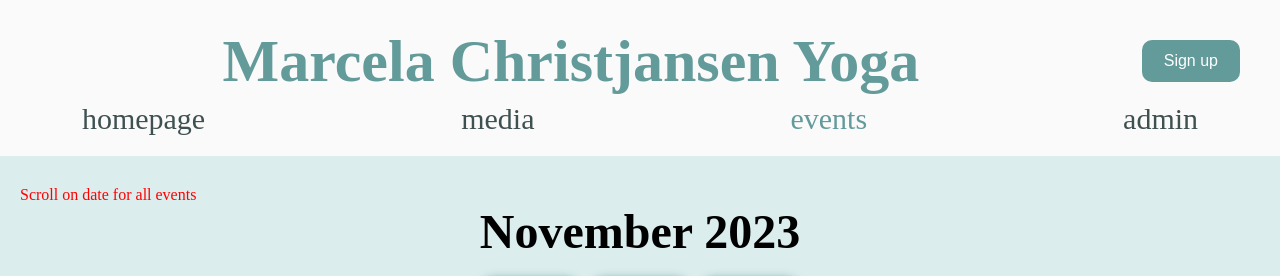
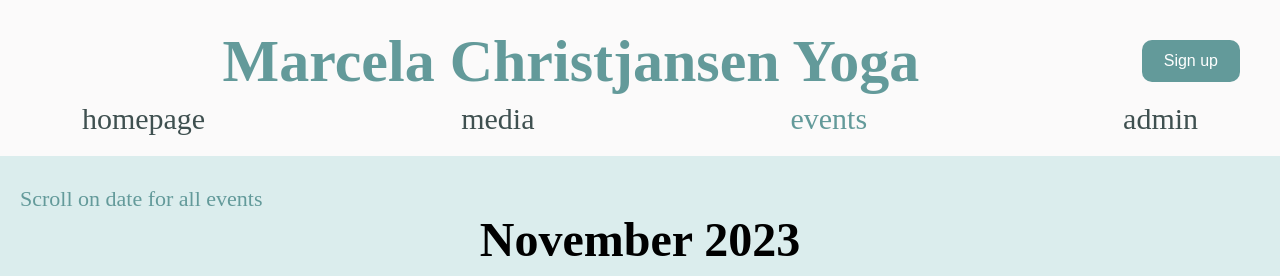
Before and after one commit to MaxusTheOne/Yoga-frontend, a React (Vite) app in the folder YogaFrontend/: page /events in a window 1280 px wide. Shown: the top 276 px of the page. Built offline with nearby package versions, Linux system fonts and the light colour scheme; no server answers; a web font is replaced by a local one.

Commit message:
styling for eventcard title

```diff
--- a/YogaFrontend/src/homepage.css
+++ b/YogaFrontend/src/homepage.css
@@ -503,6 +503,7 @@ footer ul {
 
 .eventCard-title:hover {
     transform: scale(1.1);
+    color: green;
 }
 
 .eventDialog-sign-up-button {
@@ -555,7 +556,8 @@ footer ul {
 /* RANDOM STYLING */
 
 .explanation {
-    color: red;
+    color: rgba(99, 154, 154, 1);
+    font-size: 22px;
 }
 
 /* ADMIN STYLES */
```
